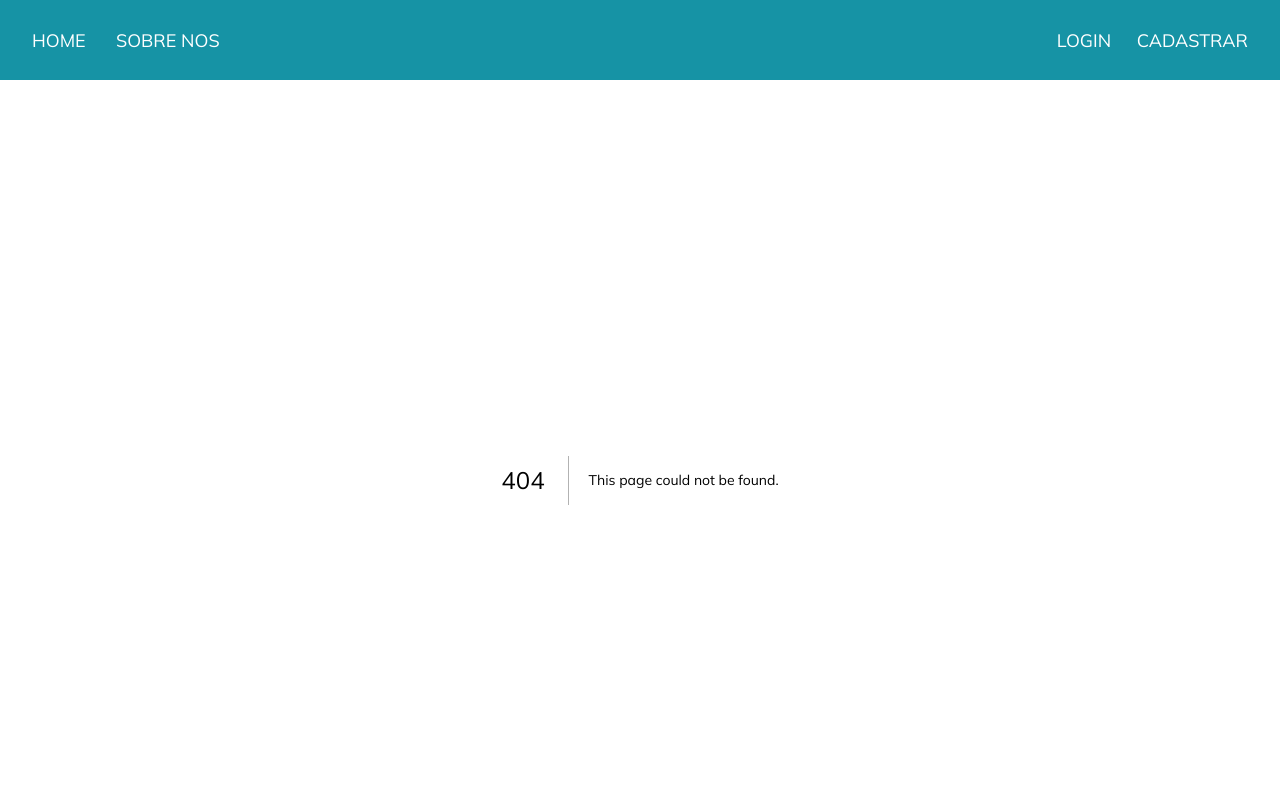
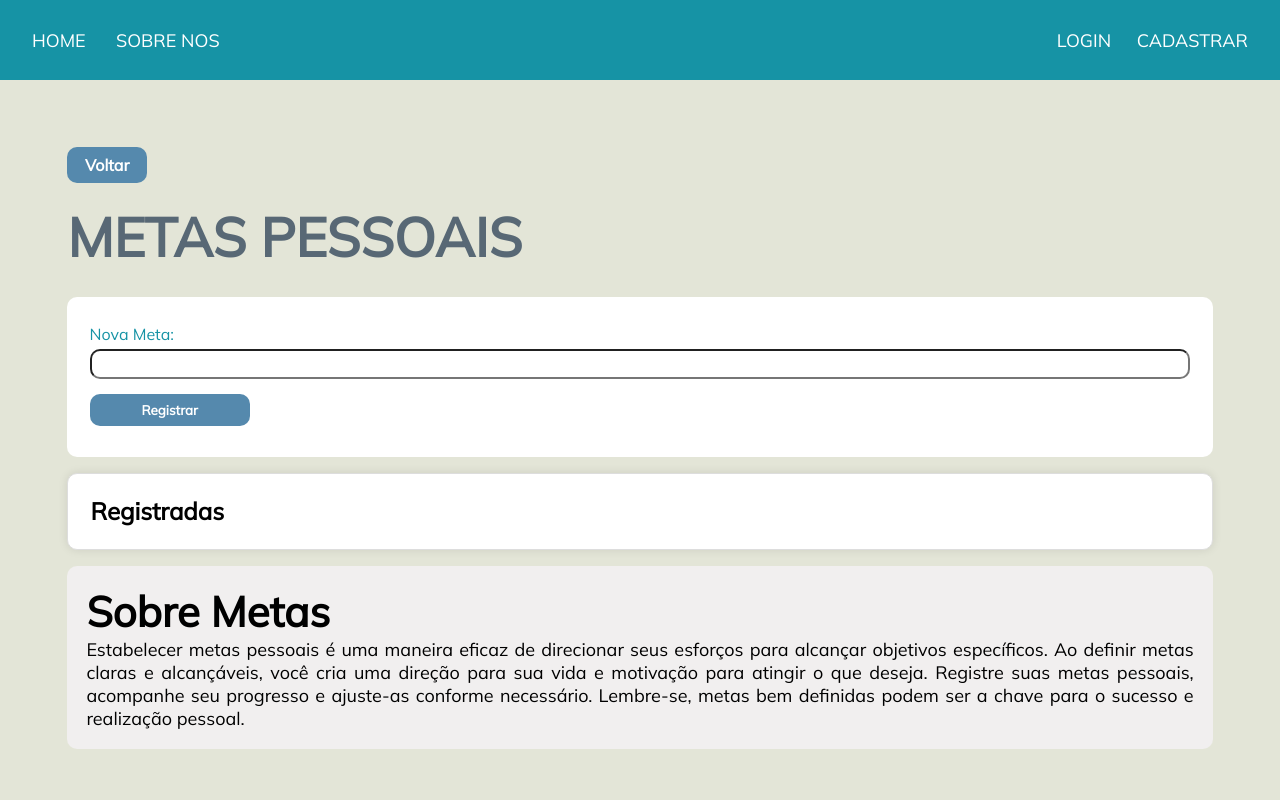
Before and after one commit to thiemimi/gs-rwd, a Next.js app: page /metas in a window 1280 px wide. Before the commit this address had no page. Shown: the top 800 px of the page. Built offline with nearby package versions, Linux system fonts and the light colour scheme.

Commit message:
alteração na página metas

```diff
--- a/src/app/explorar/page.jsx
+++ b/src/app/explorar/page.jsx
@@ -14,6 +14,8 @@ export default function Explorar() {
 
             <Link href="/exames">Exames</Link>
 
+            <Link href="/metas">Metas Pessoais</Link>
+
             <Link href="/nutricao">Nutrição</Link>
 
             <Link href="/sono">Sono</Link>
--- a/src/app/globals.scss
+++ b/src/app/globals.scss
@@ -1052,7 +1052,124 @@
     }
   }
 }
+// ================================= METAS =========================================== //
+.METAS{
+  display:flex;
+  flex-direction: column;
+  width: 100%;
+  min-height: 90vh;
+  padding: 4.2rem;
+  background-color: #e3e5d7;
 
+  .BotaoVoltar{
+    background-color:#5589ad;
+    width: 10vh;
+    border: none;
+    border-radius: 10px;
+    outline: none;
+    text-align: center;
+    padding: 0.5rem;
+    font-weight: bold;
+    color:white;
+    text-decoration: none;
+    cursor: pointer;
+    margin-bottom: 20px;
+
+  }
+
+  h1{
+    font-size: 54px;
+    margin-bottom: 1.6rem;
+    color: #586875;
+    text-transform: uppercase;
+
+  }
+
+  .FormMetas{
+    background-color: white;
+    display:flex;
+    flex-direction: column;
+    padding: 1.4rem;
+    width: 100%;
+    min-height: 20vh;
+    border-radius: 10px;
+
+    label{
+      display:flex;
+      flex-direction: column;
+      color: #1693a5;
+      margin-bottom: 5px;
+      margin-top: 5px;
+    }
+    input, select{
+      padding: 0.3rem;
+      min-width: 100%;
+      border-radius: 10px;
+    }
+
+    button{
+      background-color:#5589ad;
+      width: 20vh;
+      border: none;
+      border-radius: 10px;
+      outline: none;
+      padding: 0.5rem;
+      font-weight: bold;
+      color:white;
+      margin-top: 15px;
+      cursor: pointer;
+    }
+  }
+
+  .MetasRegistradas{
+    width: 100%;
+    background-color: white;
+    border: 1px solid #ddd;
+    padding: 1.4rem;
+    margin-top: 1rem;
+    margin-bottom: 1rem;
+    border-radius: 10px;
+    box-shadow: 0 0 10px rgba(0, 0, 0, 0.1);
+
+    .MetaRegistrada{
+      background-color: #f2f2f2;
+      padding: 15px;
+      margin-bottom: 10px;
+      border-radius: 5px;
+      display: flex;
+      justify-content: space-between;
+      align-items: center;
+
+    button{
+      background-color: #e74c3c;
+      color: white;
+      padding: 8px 12px;
+      border: none;
+      cursor: pointer;
+      border-radius: 10px;
+      transition: background-color 0.3s ease;
+    }
+    }
+  }
+
+  .SobreMetas{
+    background-color: #f1efef;
+    padding: 1.2rem;
+    border-radius: 10px;
+    width: 100%;
+
+    h2{
+      font-size: 42px;
+
+    }
+
+    p{
+      font-size: 18px;
+      text-align: justify;
+    }
+
+  }
+}
 // ================================= MEDIA =========================================== //
 @media screen and (max-width:1024px){
   .Cabecalho{
--- /dev/null
+++ b/src/app/metas/page.jsx
@@ -0,0 +1,65 @@
+'use client'
+
+import React, { useState } from 'react';
+import Link from 'next/link';
+
+const Metas = () => {
+  const [novaMeta, setNovaMeta] = useState('');
+  const [metas, setMetas] = useState([]);
+
+  const handleRegistrarMeta = () => {
+    setMetas([...metas, novaMeta]);
+    setNovaMeta('');
+  };
+
+  const handleExcluirMeta = (index) => {
+    const novasMetas = [...metas];
+    novasMetas.splice(index, 1);
+    setMetas(novasMetas);
+  };
+
+  return (
+    <div className='METAS'>
+
+      <Link href="/explorar" className='BotaoVoltar'>Voltar</Link>
+      <h1>Metas Pessoais</h1>
+
+      <div className='FormMetas'>
+        <form>
+          <label>Nova Meta:</label>
+          <input type="text" value={novaMeta} onChange={(e) => setNovaMeta(e.target.value)} />
+          <button type="button" onClick={handleRegistrarMeta}>
+            Registrar
+          </button>
+        </form>
+      </div>
+
+      <div className='MetasRegistradas'>
+        <h2>Registradas</h2>
+        {metas.map((meta, index) => (
+          <div key={index} className='MetaRegistrada'>
+            <span>{meta}</span>
+            <button type="button" onClick={() => handleExcluirMeta(index)}>
+              x
+            </button>
+          </div>
+        ))}
+      </div>
+
+      <div className='SobreMetas'>
+        <h2>Sobre Metas</h2>
+        <p>
+          Estabelecer metas pessoais é uma maneira eficaz de direcionar seus esforços
+          para alcançar objetivos específicos. Ao definir metas claras e alcançáveis,
+          você cria uma direção para sua vida e motivação para atingir o que deseja.
+          Registre suas metas pessoais, acompanhe seu progresso e ajuste-as conforme
+          necessário. Lembre-se, metas bem definidas podem ser a chave para o sucesso
+          e realização pessoal.
+        </p>
+      </div>
+
+    </div>
+  );
+};
+
+export default Metas;
```
